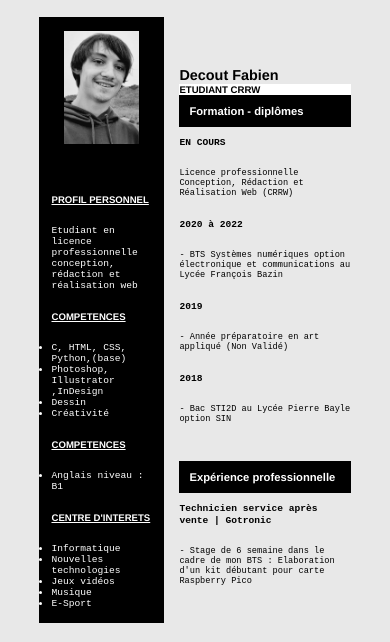
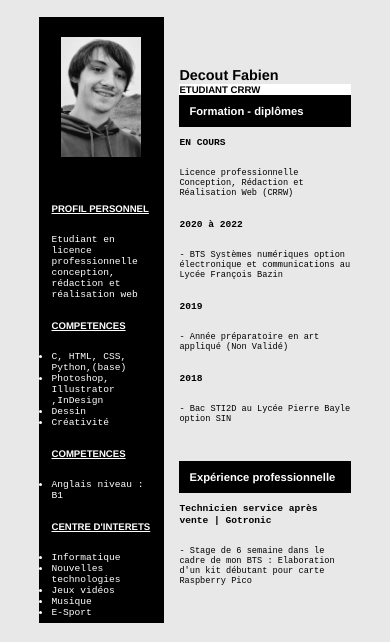
Before and after one commit to FabienDct/portfolio, a plain HTML site: page cv.html in a window 390 px wide. Shown: the part 258-900 px from the top of the page. Drawn offline with Linux system fonts and the light colour scheme.

Commit message:
responsive Phone v2

```diff
--- a/style.css
+++ b/style.css
@@ -182,12 +182,15 @@ h2:hover{
 }
 
 #photo{
-    width: 60%;
+    width: 80%;
+    display: flex;
+    justify-content: center;
+    align-items: center;
 }
 
 #photo_moi{
-    width: 100%;
-    max-width: 100%;
+    height: 80%;
+    width: auto;
 }
 
 
```
